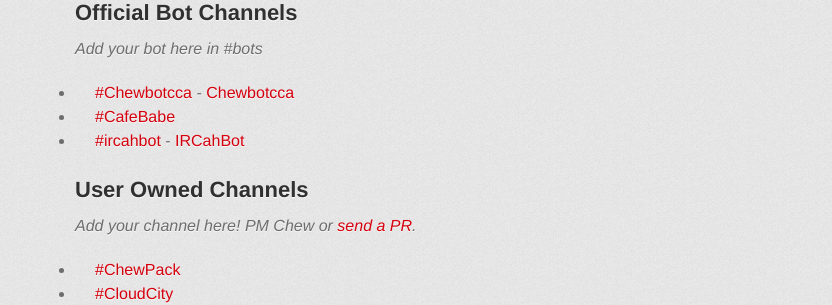
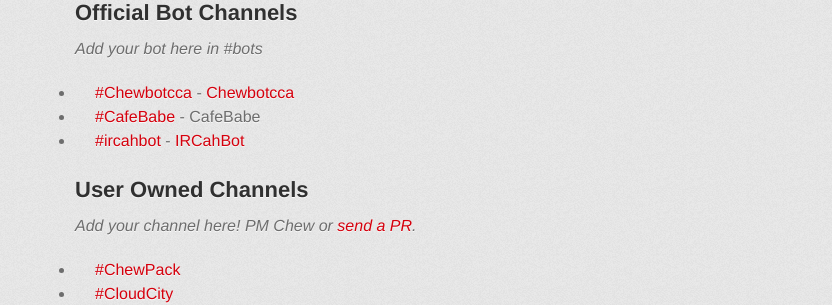
Before and after one commit to ChewChat/chew.chat, a Jekyll site: the page built from index.md, in a window 1280 px wide. Shown: the part 888-1193 px from the top of the page, without its empty margins (255-1087 px from the left). Built offline with Jekyll 4.4.1, drawn with Linux system fonts in a browser that asks for light colours; some web fonts are replaced; our own code applies the rules of GitHub Pages for plain Markdown files.

```diff
--- a/index.md
+++ b/index.md
@@ -35,7 +35,7 @@ Repository for the ChewCraft IRC Network.
 ## Official Bot Channels
 _Add your bot here in #bots_
 - [#Chewbotcca](channels/chewbotcca) - [Chewbotcca](http://irc.chewbotcca.co)
-- [#CafeBabe](channels/cafebabe)
+- [#CafeBabe](channels/cafebabe) - CafeBabe
 - [#ircahbot](channels/ircahbot) - [IRCahBot](https://github.com/Cahbots/IRCahBot)
 
 ## User Owned Channels
```
